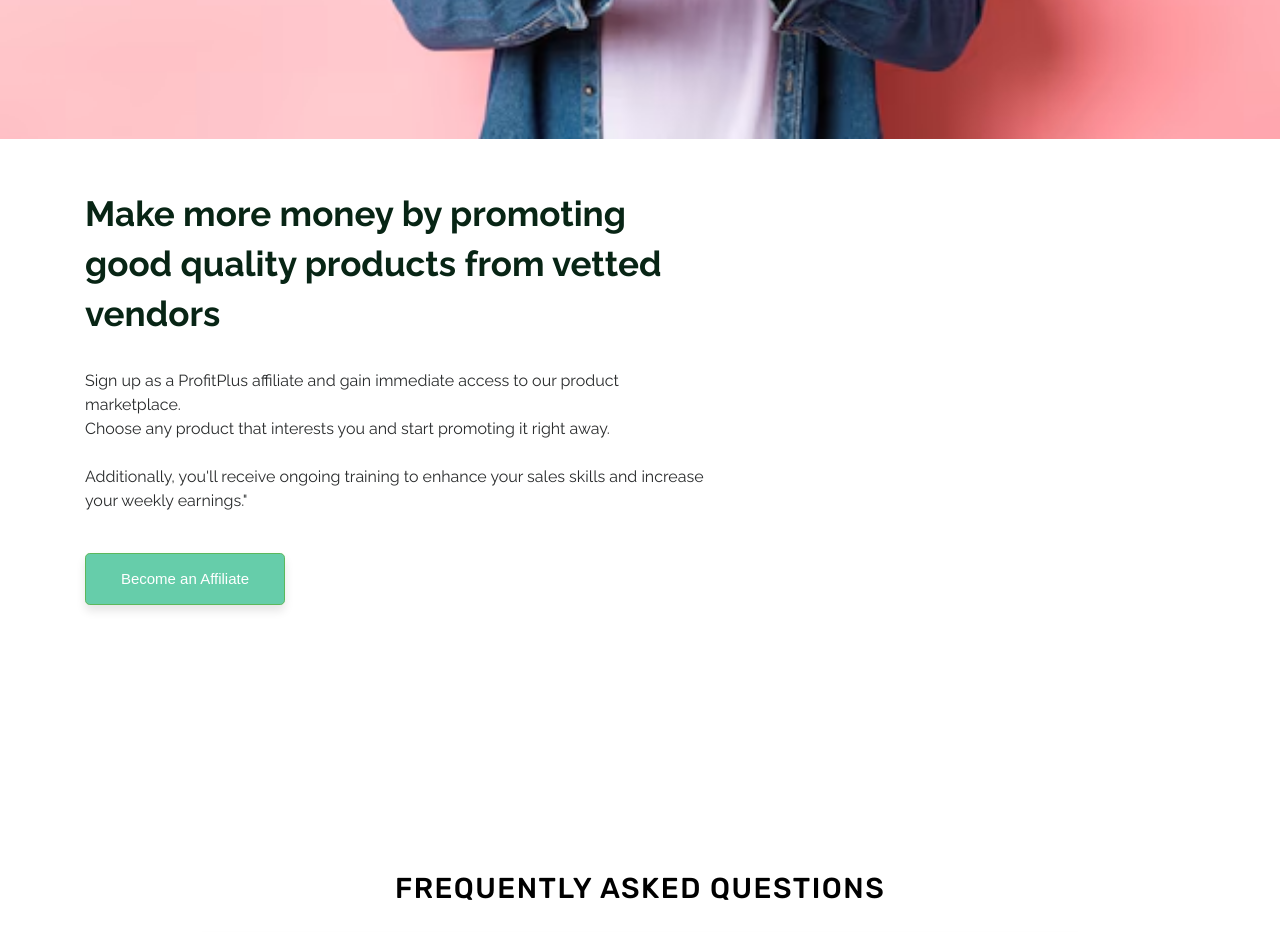
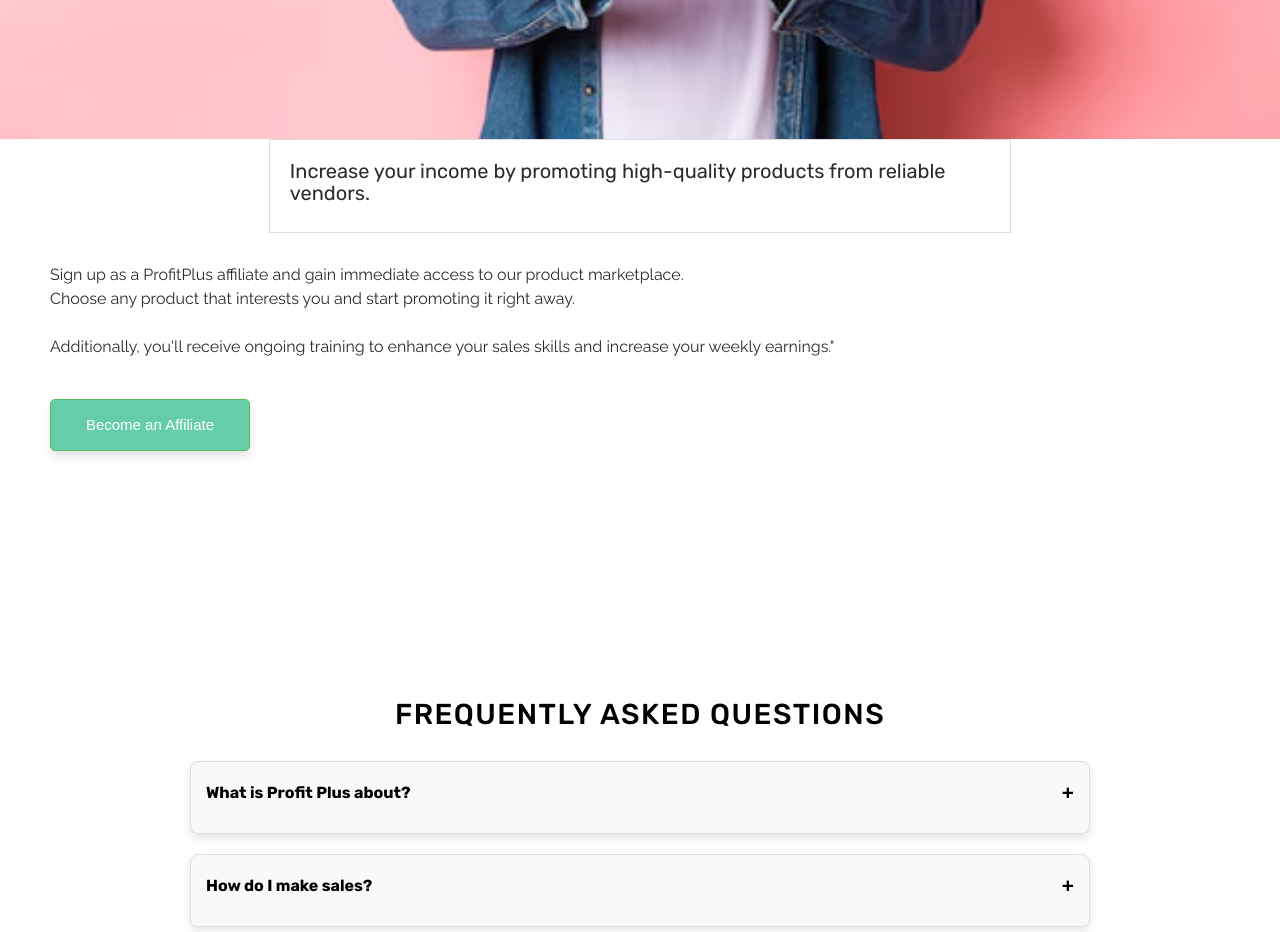
Before and after one commit to fathiabams/profits-plus, a website: page frontend/index.html in a window 1280 px wide. Shown: the part 1900-2832 px from the top of the page. Drawn offline with nearby package versions, Linux system fonts and the light colour scheme; a small style sheet from the web is missing.

Commit message:
Update index.html

```diff
--- a/frontend/index.html
+++ b/frontend/index.html
@@ -905,12 +905,13 @@
 
                                     <img style="width: 100%" src="Frame34000004410.png" />
                                 </div>
-                                <div id="semiblovk" class="col-md-7">
-                                    <div class="card-block">
-                                        <h5 id="semiblockhead" class="card-text">
-                                            Make more money by promoting good quality products
-                                            from vetted vendors
-                                        </h5>
+                                <div style="width: 58%; margin: 0 auto;">
+    <div style="padding: 20px; border: 1px solid #ddd;">
+        <h3 style="font-size: 1.25rem; font-weight: normal;">
+            Increase your income by promoting high-quality products from reliable vendors.
+        </h3>
+    </div>
+				</div>
                                         <p id="semiblockhead2">
 
 
```
